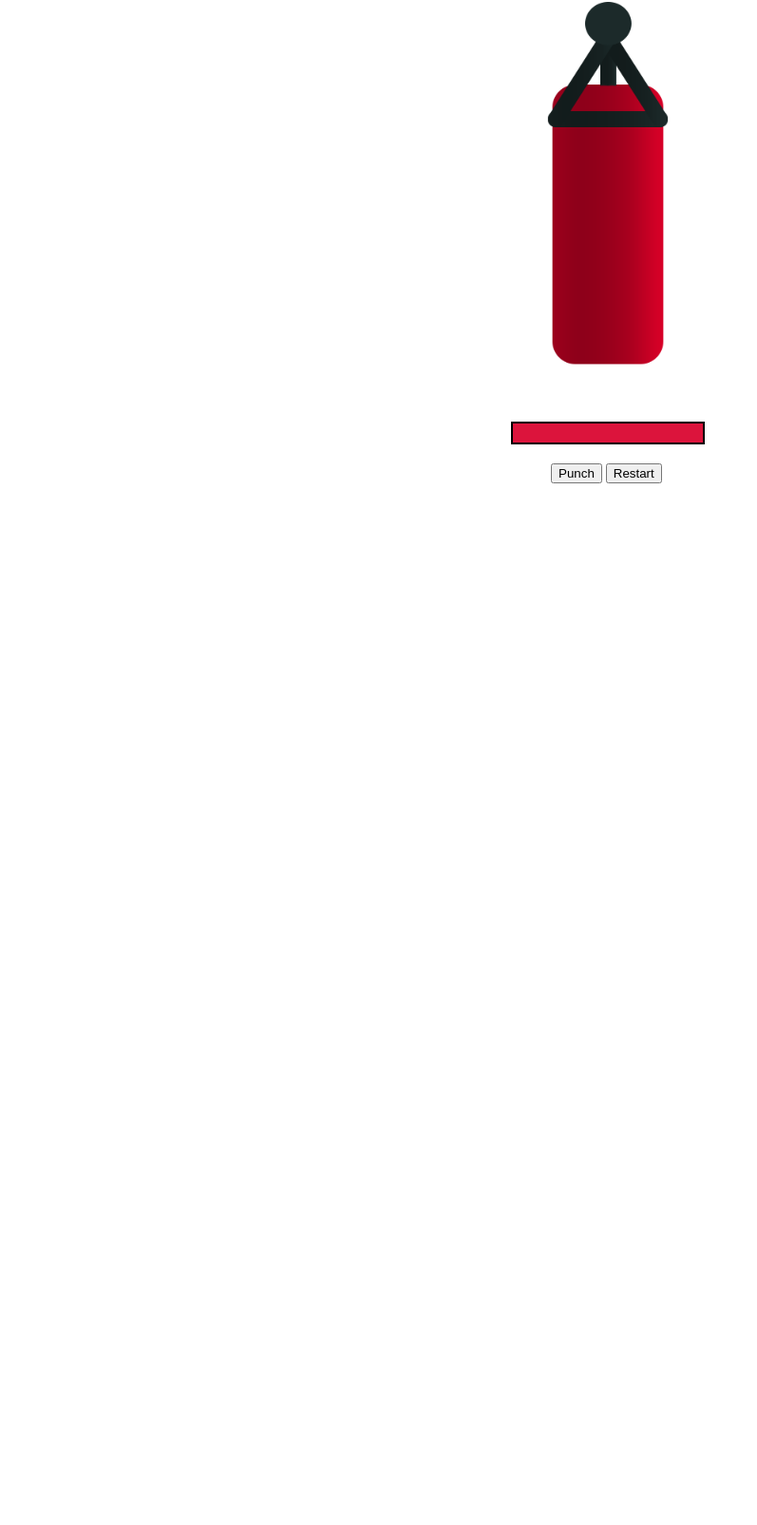
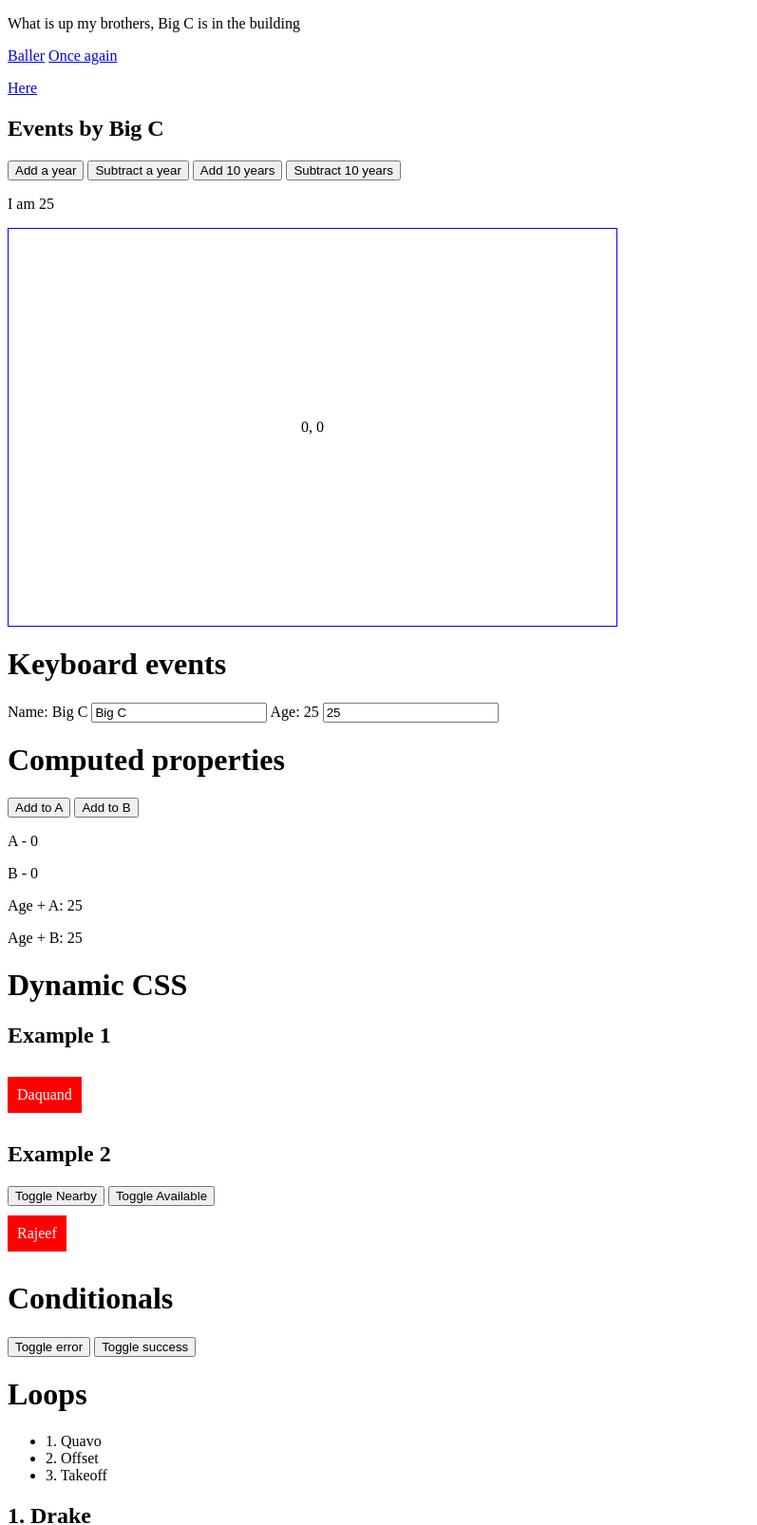
Before and after one commit to cjewell47/Vuejs, a plain HTML site: page vue-js-playlist/index.html in a window 1280 px wide. Shown: the part 64-1670 px from the top of the page at 95% size, without its empty margins (0-797 px from the left). Before the commit the page ends 800 px from the top, so only its background shows below. Drawn offline with nearby package versions, Linux system fonts and the light colour scheme.

Commit message:
components

```diff
--- a/vue-js-playlist/app.js
+++ b/vue-js-playlist/app.js
@@ -1,48 +1,63 @@
+
+Vue.component('hey', {
+  template: '<p>Hey there, I am {{ name }}. <button v-on:click="changeName">Change</button></p>',
+  data: function() {
+    return {
+      name: 'Chico'
+    };
+  },
+  methods: {
+    changeName: function() {
+      this.name = 'Mario';
+    }
+  }
+});
+
 new Vue({
   el: '#vue-app',
   data: {
-    // name: 'Big C',
-    // job: 'Baller',
-    // website: 'https://www.charlesjewell.com',
-    // websiteTag: '<a href="https://www.charlesjewell.com">Here</a>',
-    // age: 25,
-    // x: 0,
-    // y: 0,
-    // a: 0,
-    // b: 0,
-    // available: false,
-    // nearby: false,
-    // error: false,
-    // success: false,
-    // migos: ['Quavo', 'Offset', 'Takeoff'],
-    // rappers: [
-    //   {name: 'Drake', town: 'Toronto'},
-    //   {name: 'Future', town: 'Atlanta'},
-    //   {name: 'Kendrick', town: 'Compton'}
-    // ]
+    name: 'Big C',
+    job: 'Baller',
+    website: 'https://www.charlesjewell.com',
+    websiteTag: '<a href="https://www.charlesjewell.com">Here</a>',
+    age: 25,
+    x: 0,
+    y: 0,
+    a: 0,
+    b: 0,
+    available: false,
+    nearby: false,
+    error: false,
+    success: false,
+    migos: ['Quavo', 'Offset', 'Takeoff'],
+    rappers: [
+      {name: 'Drake', town: 'Toronto'},
+      {name: 'Future', town: 'Atlanta'},
+      {name: 'Kendrick', town: 'Compton'}
+    ],
     health: 100,
     ended: false
   },
   methods: {
-    // greet: function(people) {
-    //   return 'What is up my ' + people + ', ' + this.name + ' is in the building';
-    // },
-    // add: function(inc) {
-    //   this.age += inc;
-    // },
-    // subtract: function(dec) {
-    //   this.age -= dec;
-    // },
-    // updateXY: function(e) {
-    //   this.x = e.offsetX,
-    //   this.y = e.offsetY;
-    // },
-    // logName: function() {
-    //   console.log('name');
-    // },
-    // logAge: function() {
-    //   console.log('age');
-    // }
+    greet: function(people) {
+      return 'What is up my ' + people + ', ' + this.name + ' is in the building';
+    },
+    add: function(inc) {
+      this.age += inc;
+    },
+    subtract: function(dec) {
+      this.age -= dec;
+    },
+    updateXY: function(e) {
+      this.x = e.offsetX,
+      this.y = e.offsetY;
+    },
+    logName: function() {
+      console.log('name');
+    },
+    logAge: function() {
+      console.log('age');
+    },
     punch: function() {
       this.health -= 10;
       if (this.health <= 0) {
@@ -55,20 +70,20 @@ new Vue({
     }
   },
   computed: {
-    // addToA: function() {
-    //   console.log('a');
-    //   return this.a + this.age;
-    // },
-    // addToB: function() {
-    //   console.log('b');
-    //   return this.b + this.age;
-    // },
-    // compClasses: function() {
-    //   return {
-    //     available: this.available,
-    //     nearby: this.nearby
-    //   };
-    // }
+    addToA: function() {
+      console.log('a');
+      return this.a + this.age;
+    },
+    addToB: function() {
+      console.log('b');
+      return this.b + this.age;
+    },
+    compClasses: function() {
+      return {
+        available: this.available,
+        nearby: this.nearby
+      };
+    }
   }
 
 });
--- a/vue-js-playlist/index.html
+++ b/vue-js-playlist/index.html
@@ -8,7 +8,7 @@
 </head>
 <body>
   <div id="vue-app">
-    <!-- <h1>Data Binding by {{ name }}</h1>
+    <h1>Data Binding by {{ name }}</h1>
     <p>{{ greet('brothers') }}</p>
     <a v-bind:href="website">{{ job }}</a>
     <a :href="website">Once again</a>
@@ -71,9 +71,9 @@
       <div v-for="(val, key) in dude">
         <p>{{key}}: {{val}}</p>
       </div>
-    </template> -->
+    </template>
 
-
+    <hey></hey>
     <div id="bag" v-bind:class="{burst: ended}"></div>
 
     <div id="bag-health">
--- a/vue-js-playlist/master.css
+++ b/vue-js-playlist/master.css
@@ -1,4 +1,4 @@
-/* #canvas {
+#canvas {
   width: 600px;
   padding: 200px 20px;
   text-align: center;
@@ -20,7 +20,8 @@ span {
 .nearby span:after {
   content: "nearby";
   margin-left: 10px;
-} */
+}
+
 #bag{
     width: 200px;
     height: 500px;
```
